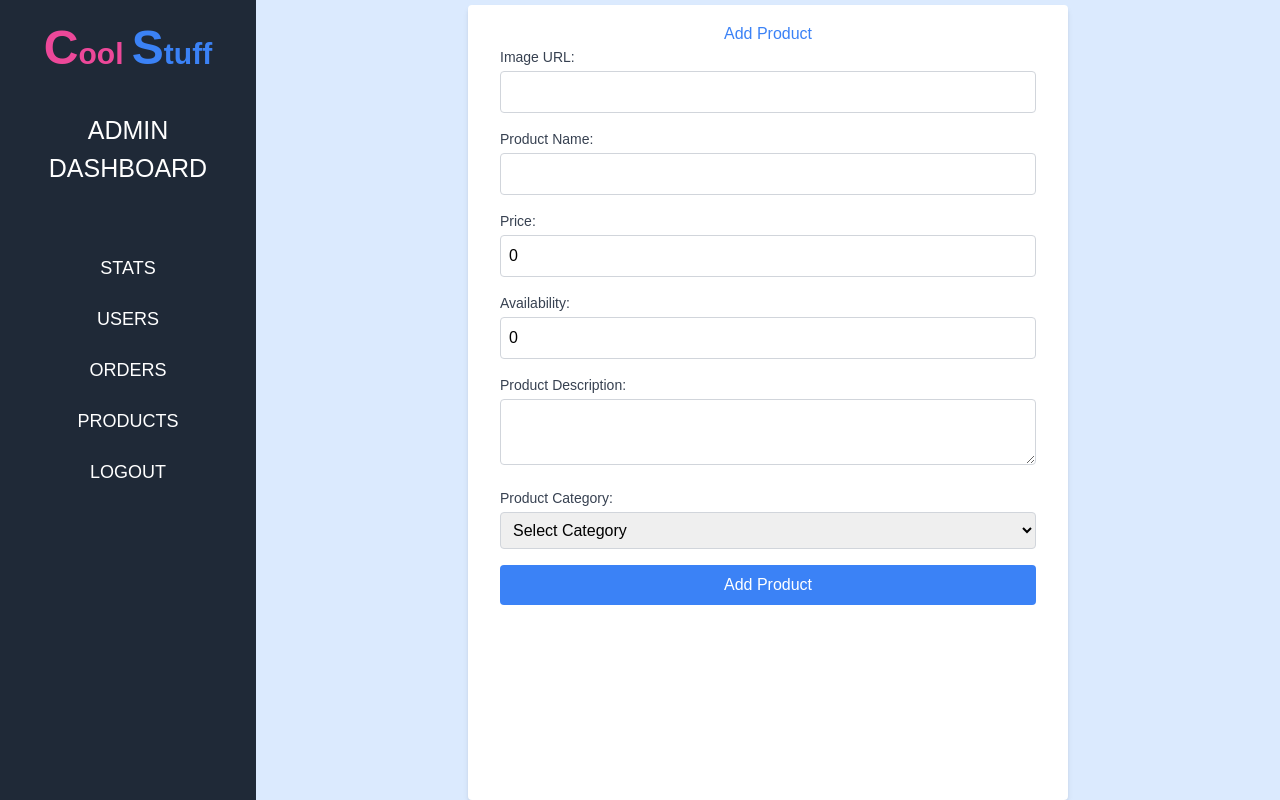
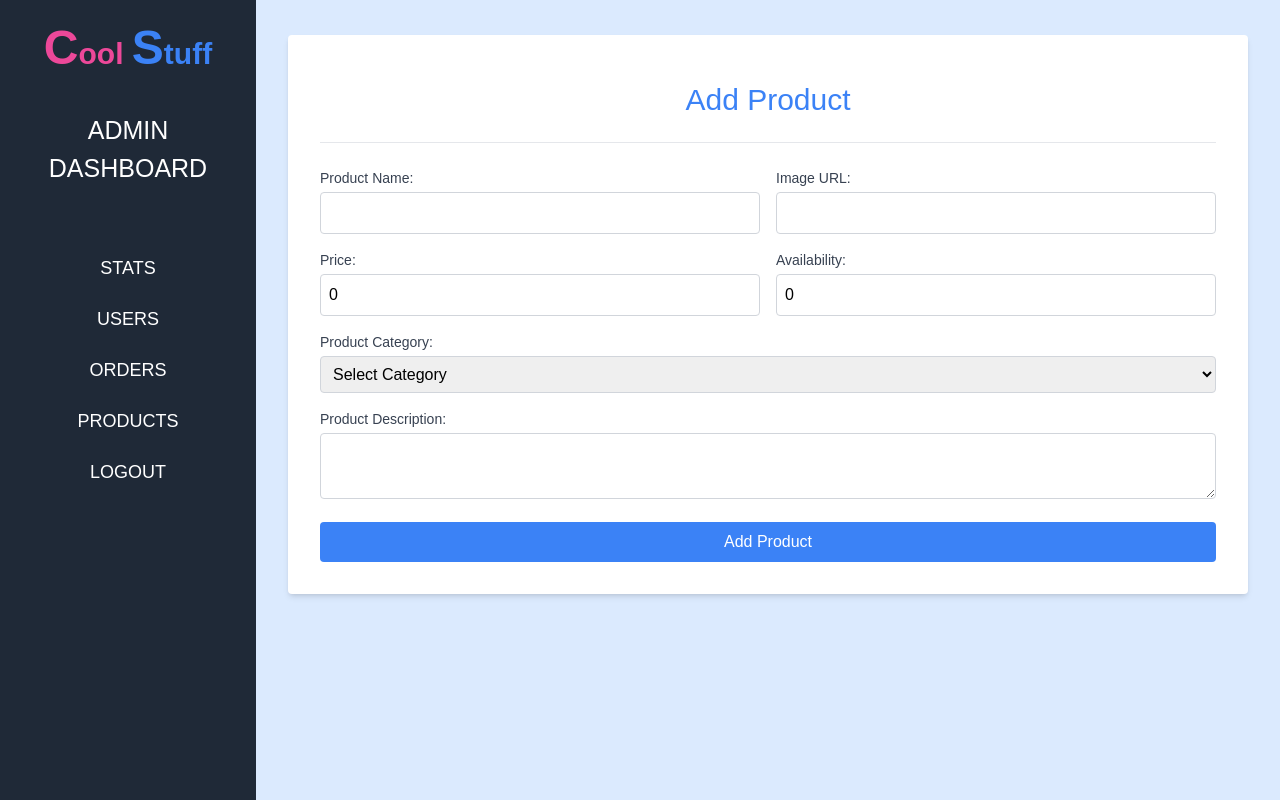
Before and after one commit to mackrineawino/ecommerce_react, a React (Create React App) app: page /addproducts in a window 1280 px wide. Built offline with nearby package versions, Linux system fonts and the light colour scheme; the HTML template or start-up script is replaced by a standard one.

Commit message:
style ui

```diff
--- a/src/components/GenericTable.jsx
+++ b/src/components/GenericTable.jsx
@@ -25,7 +25,7 @@ const GenericTable = ({ data, columns, onEdit, onDelete }) => {
 
   return (
     <div className="table-container overflow-y-auto h-screen">
-      <table className="table border-collapse border border-gray-300 bg-gray-800 text-white">
+      <table className="table border-collapse border border-gray-300 bg-gray-800 text-white rounded">
         <thead>
           <tr>
             {columns.map((column, index) => (
--- a/src/pages/admin/AddProducts.jsx
+++ b/src/pages/admin/AddProducts.jsx
@@ -3,7 +3,6 @@ import AdminNav from './AdminNavBar';
 import axios from 'axios';
 
 const AddProducts = () => {
-
   const [formData, setFormData] = useState({
     imageUrl: '',
     productName: '',
@@ -12,6 +11,10 @@ const AddProducts = () => {
     productDescription: '',
     category: 'DEFAULT_CATEGORY', // Set a default category value
   });
+
+  const [successMessage, setSuccessMessage] = useState(null);
+  const [priceError, setPriceError] = useState(null);
+  const [availabilityError, setAvailabilityError] = useState(null);
 
   const categories = ['SNEAKER', 'BOOT', 'DOLL_SHOE', 'STILETTO'];
 
@@ -27,11 +30,30 @@ const AddProducts = () => {
     e.preventDefault();
 
     try {
+      // Check for valid price
+      if (formData.price <= 0) {
+        setPriceError('Price must be greater than 0');
+        return;
+      } else {
+        setPriceError(null);
+      }
+
+      // Check for valid availability
+      if (formData.availability <= 0) {
+        setAvailabilityError('Availability must be greater than 0');
+        return;
+      } else {
+        setAvailabilityError(null);
+      }
+
       // Make a POST request to the backend API
       const response = await axios.post('http://localhost:8080/ecommerce/rest/products/add', formData);
 
       // Handle the response as needed
       console.log('Product added successfully:', response.data);
+
+      // Display success message
+      setSuccessMessage('Product added successfully!');
 
       // Reset form after submission
       setFormData({
@@ -42,21 +64,46 @@ const AddProducts = () => {
         productDescription: '',
         category: 'DEFAULT_CATEGORY',
       });
+
+      // Clear success message after a delay
+      setTimeout(() => {
+        setSuccessMessage(null);
+      }, 5000); // Clear after 5 seconds (adjust as needed)
     } catch (error) {
       // Handle errors
       console.error('Error adding product:', error);
     }
   };
 
+  return (
+    <div className="h-screen">
+      <AdminNav>
+        <div className="flex justify-center mt-[30px]">
+          <form onSubmit={handleSubmit} className="bg-white p-8 rounded shadow-md w-[1000px] mb-8 mt-[-27px]">
+            <h1 className="text-center mt-[10px] mb-[20px] text-blue-500 text-[30px]">Add Product</h1><hr /><br></br>
 
-  return (
-    <div className=" h-screen">
-      <AdminNav>
-        <div className="flex justify-center h-screen">
-          <form onSubmit={handleSubmit} className="bg-white p-8 rounded shadow-md w-[600px] mb-8 mt-[-27px]">
-            <h1 className='text-center mt-[-15px] text-blue-500'>Add Product</h1>
+            {/* Success message */}
+            {successMessage && (
+              <div className="bg-green-200 text-green-800 p-2 mb-4 rounded">
+                {successMessage}
+              </div>
+            )}
 
-            <div className="mb-4 mt-[1px]">
+            <div className="grid grid-cols-2 gap-4 mb-4 mt-[1px]">
+              {/* Product Name */}
+              <div>
+                <label className="block text-sm font-medium text-gray-700">Product Name:</label>
+                <input
+                  type="text"
+                  name="productName"
+                  value={formData.productName}
+                  onChange={handleInputChange}
+                  className="mt-1 p-2 border border-gray-300 rounded w-full"
+                  required />
+              </div>
+
+              {/* Image URL */}
+              <div>
                 <label className="block text-sm font-medium text-gray-700">Image URL:</label>
                 <input
                   type="text"
@@ -64,21 +111,11 @@ const AddProducts = () => {
                   value={formData.imageUrl}
                   onChange={handleInputChange}
                   className="mt-1 p-2 border border-gray-300 rounded w-full"
-              />
+                  required />
               </div>
 
-            <div className="mb-4">
-              <label className="block text-sm font-medium text-gray-700">Product Name:</label>
-              <input
-                type="text"
-                name="productName"
-                value={formData.productName}
-                onChange={handleInputChange}
-                className="mt-1 p-2 border border-gray-300 rounded w-full"
-              />
-            </div>
-
-            <div className="mb-4">
+              {/* Price */}
+              <div>
                 <label className="block text-sm font-medium text-gray-700">Price:</label>
                 <input
                   type="number"
@@ -86,10 +123,13 @@ const AddProducts = () => {
                   value={formData.price}
                   onChange={handleInputChange}
                   className="mt-1 p-2 border border-gray-300 rounded w-full"
-              />
+                  required />
+                {/* Price error message */}
+                {priceError && <p className="text-red-500">{priceError}</p>}
               </div>
 
-            <div className="mb-4">
+              {/* Availability */}
+              <div>
                 <label className="block text-sm font-medium text-gray-700">Availability:</label>
                 <input
                   type="number"
@@ -97,27 +137,22 @@ const AddProducts = () => {
                   value={formData.availability}
                   onChange={handleInputChange}
                   className="mt-1 p-2 border border-gray-300 rounded w-full"
-              />
+                  required />
+                {/* Availability error message */}
+                {availabilityError && <p className="text-red-500">{availabilityError}</p>}
               </div>
 
-            <div className="mb-4">
-              <label className="block text-sm font-medium text-gray-700">Product Description:</label>
-              <textarea
-                name="productDescription"
-                value={formData.productDescription}
-                onChange={handleInputChange}
-                className="mt-1 p-2 border border-gray-300 rounded w-full"
-              />
+
             </div>
-
-            <div className="mb-4">
+            {/* Product Category */}
+            <div>
               <label className="block text-sm font-medium text-gray-700">Product Category:</label>
               <select
                 name="category"
                 value={formData.category}
                 onChange={handleInputChange}
-                className="mt-1 p-2 border border-gray-300 rounded w-full"
-              >
+                className="mt-1 mb-4 p-2 border border-gray-300 rounded w-full custom-select" // Use a custom class
+                required>
                 <option value="DEFAULT_CATEGORY" disabled>
                   Select Category
                 </option>
@@ -127,6 +162,16 @@ const AddProducts = () => {
                   </option>
                 ))}
               </select>
+            </div>
+            {/* Product Description */}
+            <div className="mb-4">
+              <label className="block text-sm font-medium text-gray-700">Product Description:</label>
+              <textarea
+                name="productDescription"
+                value={formData.productDescription}
+                onChange={handleInputChange}
+                className="mt-1 p-2 border border-gray-300 rounded w-full"
+                required />
             </div>
 
             <button type="submit" className="bg-blue-500 text-white p-2 rounded w-full hover:bg-pink-500">
--- a/src/pages/admin/ViewProducts.jsx
+++ b/src/pages/admin/ViewProducts.jsx
@@ -3,14 +3,12 @@ import { Link } from "react-router-dom";
 import axios from "axios";
 import AdminNav from "./AdminNavBar";
 import { FaProductHunt } from "react-icons/fa6";
-
 import GenericTable from "../../components/GenericTable";
 
 const ViewProducts = () => {
   const [products, setProducts] = useState([]);
 
   useEffect(() => {
-    // Fetch data from the backend API when the component mounts
     const fetchData = async () => {
       try {
         const response = await axios.get('http://localhost:8080/ecommerce/rest/products/list');
@@ -21,23 +19,18 @@ const ViewProducts = () => {
     };
 
     fetchData();
-  }, []); // Empty dependency array ensures the effect runs only once on mount
+  }, []);
 
   const columns = ["id", "imageUrl", "productName", "price", "availability", "productDescription", "category"];
 
   const handleEdit = (item) => {
-    // Implement your edit logic here
     console.log("Edit item:", item);
   };
 
   const handleDelete = async (itemId) => {
     try {
-      // Make a DELETE request to the backend endpoint
       await axios.delete(`http://localhost:8080/ecommerce/rest/products/delete/${itemId}`);
-
-      // Remove the deleted item from the local state
       setProducts((prevProducts) => prevProducts.filter((product) => product.id !== itemId));
-
       console.log(`Item with id ${itemId} deleted successfully.`);
     } catch (error) {
       console.error('Error deleting product:', error);
@@ -48,29 +41,29 @@ const ViewProducts = () => {
     <div className="h-screen">
       <AdminNav>
         {products.length === 0 ? (
-        // Display empty order message when there are no orders
-        <div className="flex flex-col items-center justify-center h-screen ">
-          <div><FaProductHunt  className="text-blue-500 text-[90px]" /></div>
+          <div className="flex flex-col items-center justify-center h-screen">
+            <div><FaProductHunt className="text-blue-500 text-[90px]" /></div>
             <p className="text-pink-500 text-2xl mt-[30px]">No Products Available At The Moment.</p>
             <div className="mb-20 mt-[30px]">
-            <a
-              href="/addproducts"
+              <Link
+                to="/addproducts"
                 className="block py-2 px-6 text-white bg-blue-500 rounded-md transition duration-300 ease-in-out hover:bg-pink-500"
               >
                 ADD PRODUCTS
-            </a>
+              </Link>
             </div>
           </div>
-      ) :(
+        ) : (
           <div className="flex flex-col items-center">
-        <div className="text-left bg-blue-500 px-4 py-2 text-white rounded mb-5 hover:bg-pink-500">
-          <Link to="/addproducts">Add Product</Link>
+            <div className="sticky top-0 z-50 bg-blue-500 p-4 shadow-md mb-5 hover:bg-pink-500 rounded">
+              <Link to="/addproducts" className="text-white   ">
+                ADD PRODUCT
+              </Link>
             </div>
-        <h2 className="mb-5">Items Table</h2>
+            <h2 className="mb-5 text-[30px]">Items Table</h2>
             <GenericTable data={products} columns={columns} onEdit={handleEdit} onDelete={handleDelete} />
           </div>
-      )
-      }
+        )}
       </AdminNav>
     </div>
   );
```
Also changed, not shown: src/components/ProductGrid.jsx (+4 -23 lines), src/pages/customer/ProductDetails.jsx (+23 -16 lines). Lines whose indentation alone changed are shown as unchanged.
